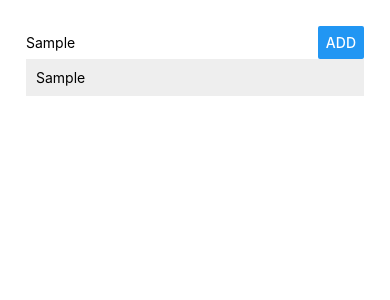
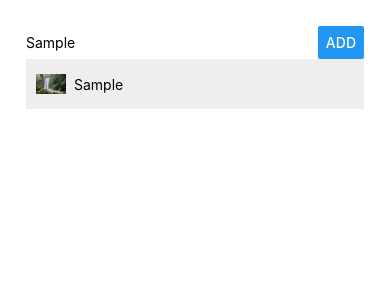
Before and after one commit to manasye/react-native-playground, a React Native app: screen / in a window 390 px wide. Both pictures are taken after typing "Sample" into the empty fields and a click on the button "ADD". Shown: the top 300 px of the page. Built offline with nearby package versions, Linux system fonts and the light colour scheme.

Commit message:
Add image in card

```diff
--- a/App.js
+++ b/App.js
@@ -3,6 +3,7 @@
 
 import PlaceInput from './src/components/PlaceInput/PlaceInput';
 import PlaceList from './src/components/PlaceList/PlaceList';
+import placeImage from './src/assets/nat.jpg';
 
 export default class App extends Component {
     state = {
@@ -13,7 +14,8 @@
         this.setState(prevState => ({
             places: prevState.places.concat({
                 key: new Date().getTime(),
-                value: placeName
+                name: placeName,
+                image: placeImage
             })
         }));
     };
--- a/src/components/ListItem/ListItem.js
+++ b/src/components/ListItem/ListItem.js
@@ -1,9 +1,20 @@
 import React from 'react';
-import { View, Text, StyleSheet, TouchableHighlight } from 'react-native';
+import {
+    View,
+    Text,
+    StyleSheet,
+    TouchableHighlight,
+    Image
+} from 'react-native';
 
 const listItem = props => (
     <TouchableHighlight onPress={props.onItemPressed}>
         <View style={styles.listItem}>
+            <Image
+                resizeMode="contain"
+                source={props.placeImage}
+                style={styles.placeImage}
+            />
             <Text>{props.placeName}</Text>
         </View>
     </TouchableHighlight>
@@ -14,7 +25,14 @@
         width: '100%',
         marginBottom: 5,
         padding: 10,
-        backgroundColor: '#eee'
+        backgroundColor: '#eee',
+        flexDirection: 'row',
+        alignItems: 'center'
+    },
+    placeImage: {
+        marginRight: 8,
+        height: 30,
+        width: 30
     }
 });
 
--- a/src/components/PlaceList/PlaceList.js
+++ b/src/components/PlaceList/PlaceList.js
@@ -9,7 +9,8 @@
         data={props.places}
         renderItem={info => (
             <ListItem
-                placeName={info.item.value}
+                placeName={info.item.name}
+                placeImage={info.item.image}
                 onItemPressed={() => props.onItemDeleted(info.item.key)}
             />
         )}
```
Also changed, not shown: src/assets/nat.jpg (added).
